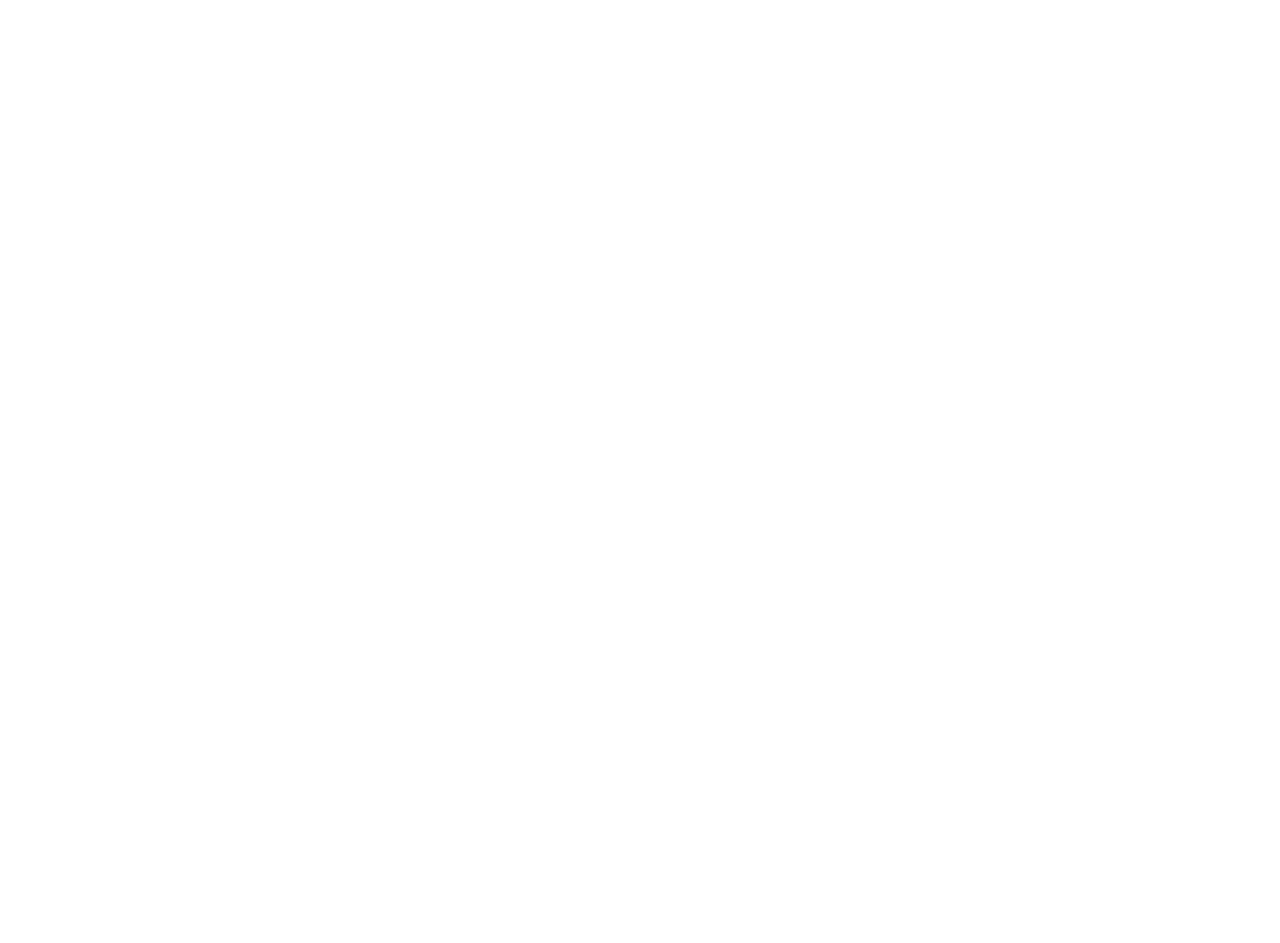
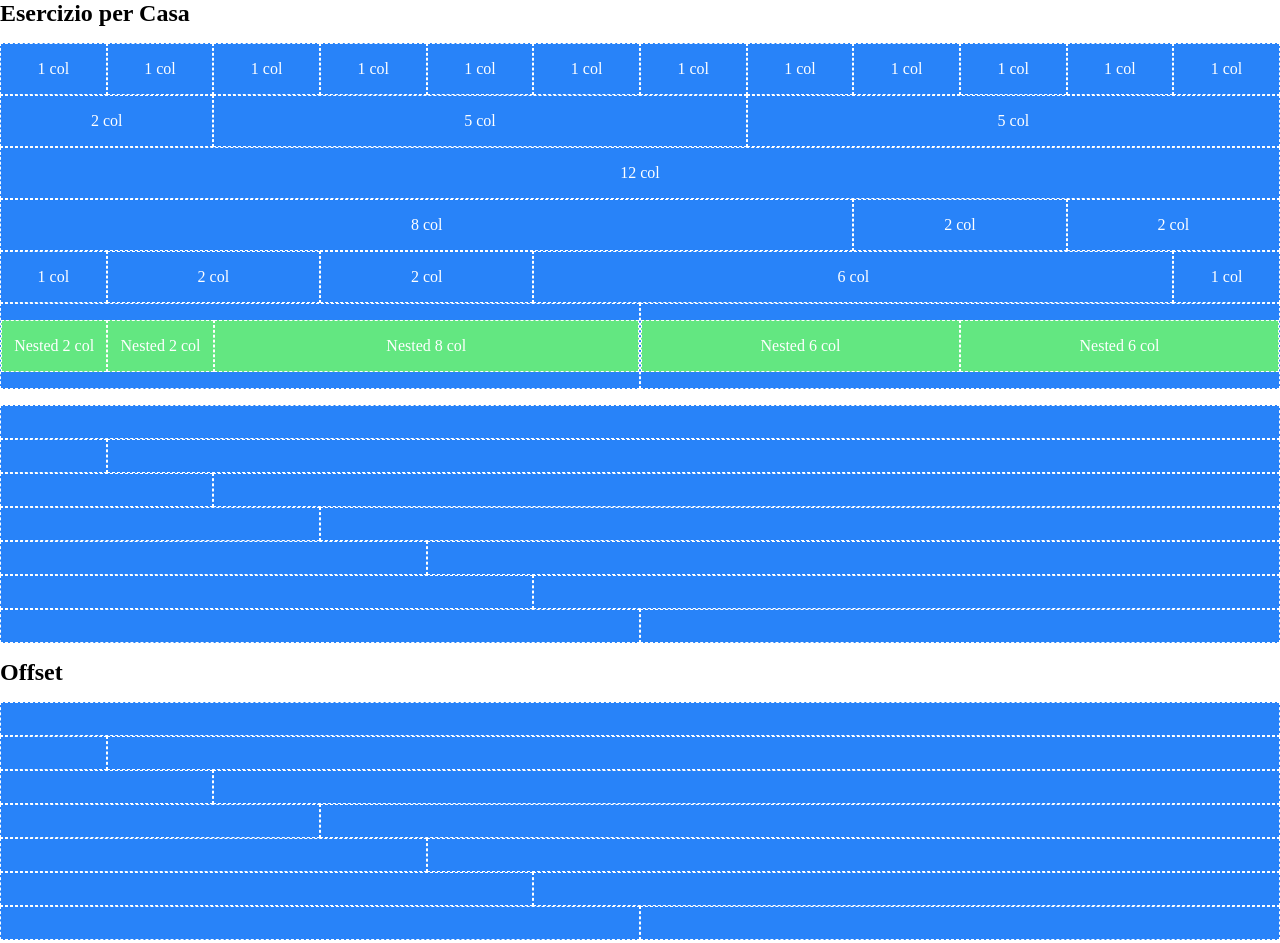
Before and after one commit to Pietro907/html-css-12bool, a plain HTML site: page index.html in a window 1280 px wide. Before the commit the page ends 800 px from the top, so only its background shows below. Drawn offline with Linux system fonts and the light colour scheme.

Commit message:
add column

```diff
--- a/assets/css/framework/framewok.css
+++ b/assets/css/framework/framewok.css
@@ -3,3 +3,86 @@
     padding: 0;
     box-sizing: border-box;
 }
+.debug, [class*="col-"] {
+    background-color: aquamarine;
+    border: 1px dashed;
+}
+.container_main {
+    max-width: 1920px;
+    margin: 1rem 0;
+}
+.row {
+    display: flex;
+    flex-direction: row;
+    flex-wrap: wrap;
+}
+/* #region col*/
+
+[class*="col-"] {
+    display: flex;
+    justify-content: center;
+    align-items: center;
+    padding: 1rem 0;
+    background-color: rgb(40, 131, 249);
+    color: #ffffff;
+}
+.col-1 {
+    width: calc(100% / 12 * 1);
+}
+.col-2 {
+    width: calc(100% / 12 * 2);
+}
+.col-3 {
+    width: calc(100% / 12 * 3);
+}
+.col-4 {
+    width: calc(100% / 12 * 4);
+}
+.col-5 {
+    width: calc(100% / 12 * 5);
+}
+.col-6 {
+    width: calc(100% / 12 * 6);
+}
+.col-7 {
+    width: calc(100% / 12 * 7);
+}
+.col-8 {
+    width: calc(100% / 12 * 8);
+}
+.col-9 {
+    width: calc(100% / 12 * 9);
+}
+.col-10 {
+    width: calc(100% / 12 * 10);
+}
+.col-11 {
+    width: calc(100% / 12 * 11);
+}
+.col-12 {
+    width: 100%;
+}
+
+/* #endregion col*/
+
+/* #region color*/
+
+.nested {
+    background-color: rgba(105, 241, 118, 0.911);
+}
+
+/* #endregion color*/
+
+/* #region spacing*/
+
+.py-1{
+    padding: 1rem 0;
+}
+
+/* #endregion spacing*/
+
+/* #region utilities*/
+
+
+
+/* #endregion utilities*/
--- a/index.html
+++ b/index.html
@@ -1,5 +1,6 @@
 <!DOCTYPE html>
 <html lang="en">
+
 <head>
     <meta charset="UTF-8">
     <meta name="viewport" content="width=device-width, initial-scale=1.0">
@@ -7,7 +8,139 @@
     <link rel="stylesheet" href="./assets/css/framework/framewok.css">
     <link rel="stylesheet" href="./assets/css/style.css">
 </head>
+
 <body>
+    <h2>Esercizio per Casa</h2>
+
+    <div class="container_main">
+
+        <div class="row">
+            <div class="col-1">1 col</div>
+            <div class="col-1">1 col</div>
+            <div class="col-1">1 col</div>
+            <div class="col-1">1 col</div>
+            <div class="col-1">1 col</div>
+            <div class="col-1">1 col</div>
+            <div class="col-1">1 col</div>
+            <div class="col-1">1 col</div>
+            <div class="col-1">1 col</div>
+            <div class="col-1">1 col</div>
+            <div class="col-1">1 col</div>
+            <div class="col-1">1 col</div>
+        </div>
+
+        <div class="row">
+            <div class="col-2">2 col</div>
+            <div class="col-5">5 col</div>
+            <div class="col-5">5 col</div>
+        </div>
+
+        <div class="row">
+            <div class="col-12">12 col</div>
+        </div>
+
+        <div class="row">
+            <div class="col-8">8 col</div>
+            <div class="col-2">2 col</div>
+            <div class="col-2">2 col</div>
+        </div>
+
+        <div class="row">
+            <div class="col-1">1 col</div>
+            <div class="col-2">2 col</div>
+            <div class="col-2">2 col</div>
+            <div class="col-6">6 col</div>
+            <div class="col-1">1 col</div>
+        </div>
+
+        <div class="row">
+            <div class="col-6">
+                <div class="col-2 nested">Nested 2 col</div>
+                <div class="col-2 nested">Nested 2 col</div>
+                <div class="col-8 nested">Nested 8 col</div>
+            </div>
+
+            <div class="col-6">
+                <div class="col-6 nested">Nested 6 col</div>
+                <div class="col-6 nested">Nested 6 col</div>
+            </div>
+        </div>
+    </div>
+
+    <div class="container_main">
+        <div class="row">
+            <div class="col-12"></div>
+        </div>
+
+        <div class="row">
+            <div class="col-1"></div>
+            <div class="col-11"></div>
+        </div>
+
+        <div class="row">
+            <div class="col-2"></div>
+            <div class="col-10"></div>
+        </div>
+
+        <div class="row">
+            <div class="col-3"></div>
+            <div class="col-9"></div>
+        </div>
+
+        <div class="row">
+            <div class="col-4"></div>
+            <div class="col-8"></div>
+        </div>
+
+        <div class="row">
+            <div class="col-5"></div>
+            <div class="col-7"></div>
+        </div>
+
+        <div class="row">
+            <div class="col-6"></div>
+            <div class="col-6"></div>
+        </div>
+    </div>
+
+    <h2>Offset</h2>
+
+    <div class="container_main">
+        <div class="row">
+            <div class="col-12 offset-col-md-12"></div>
+        </div>
+
+        <div class="row">
+            <div class="col-1"></div>
+            <div class="col-11"></div>
+        </div>
+
+        <div class="row">
+            <div class="col-2"></div>
+            <div class="col-10"></div>
+        </div>
+
+        <div class="row">
+            <div class="col-3"></div>
+            <div class="col-9"></div>
+        </div>
+
+        <div class="row">
+            <div class="col-4"></div>
+            <div class="col-8"></div>
+        </div>
+
+        <div class="row">
+            <div class="col-5"></div>
+            <div class="col-7"></div>
+        </div>
+
+        <div class="row">
+            <div class="col-6"></div>
+            <div class="col-6"></div>
+        </div>
+    </div>
 
 </body>
+
 </html>
```
